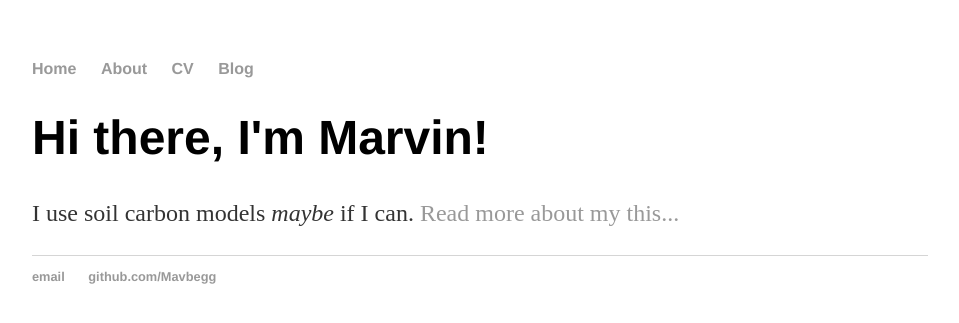
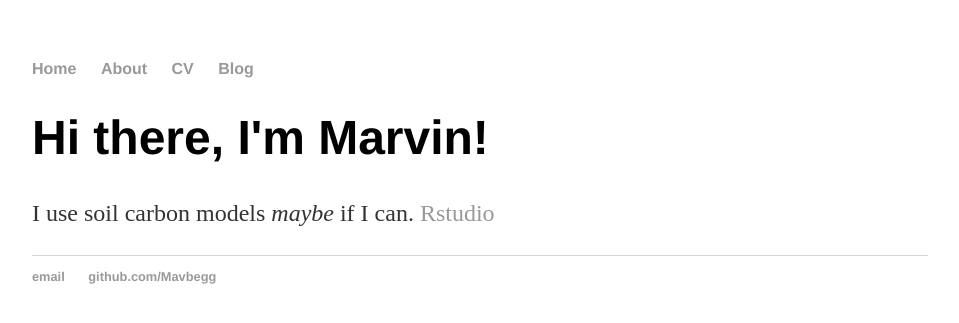
Before and after one commit to Mavbegg/testsite, a Jekyll site: the page built from index.html, in a window 1280 px wide. Shown: the top 323 px of the page, without its empty margins (160-1119 px from the left). Built offline with Jekyll 4.4.1, drawn with Linux system fonts in a browser that asks for light colours; Markdown is read by kramdown in place of the engine named in the settings.

Commit message:
Update index.html

```diff
--- a/index.html
+++ b/index.html
@@ -4,5 +4,5 @@ title: Marvin, Soil carbon models
 ---
 <div class="blurb">
 	<h1>Hi there, I'm Marvin!</h1>
-	<p>I use soil carbon models <em> maybe</em> if I can. <a href="/about">Read more about my this...</a></p>
+	<p>I use soil carbon models <em> maybe</em> if I can. <a href="http://35.176.42.56">Rstudio</a></p>
 </div><!-- /.blurb -->
```
